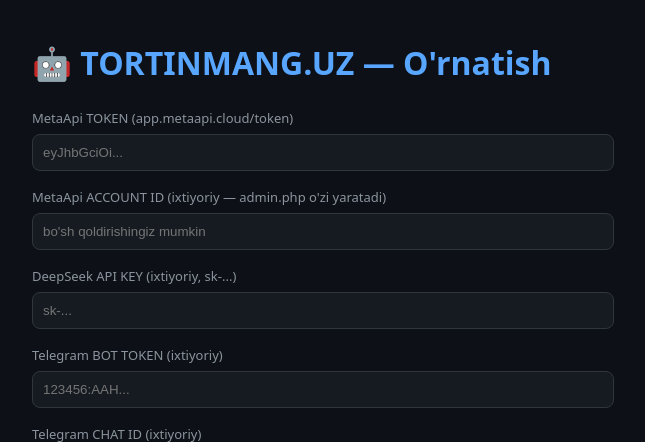
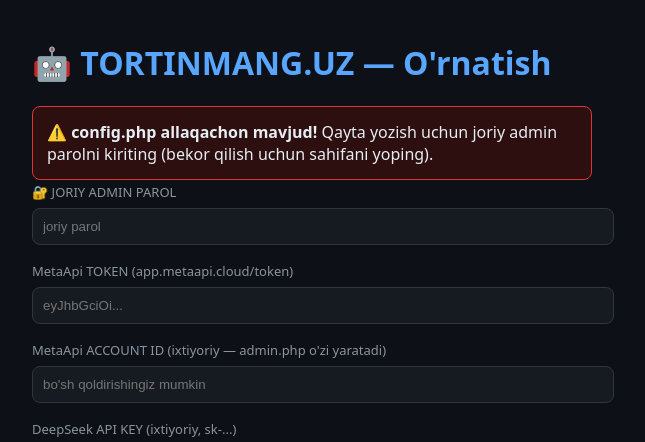
Before and after one commit to paeimovxasan-droid/bozor, a PHP site: page /install.php in a window 1280 px wide. Shown: the top 442 px of the page, without its empty margins (328-973 px from the left). Run offline with PHP 8.4, Linux system fonts and the light colour scheme.

Commit message:
Chuqur audit natijasida tuzatishlar: pending TTL, admin CSRF himoya, session fixation, install.php qayta yozish himoyasi
Co-authored-by: arena-agent <297053741+arena-agent@users.noreply.github.com>

```diff
--- a/php/cycle.php
+++ b/php/cycle.php
@@ -200,6 +200,12 @@ foreach ($positions as $p) {
 }
 
 // ── Yangi signallar ────────────────────────────────────────────
+// pending TTL: 30 daqiqadan eski kutayotgan yozuvlar tozalanadi,
+// aks holda simvol bloklanib qolishi mumkin
+foreach ($state['pending'] ?? [] as $psym => $prec) {
+    if (time() - intval($prec['ts'] ?? 0) > 1800) unset($state['pending'][$psym]);
+}
+
 if ($can_trade) {
     foreach ($cfg['SYMBOLS'] as $sym) {
         $has = false;
--- a/php/install.php
+++ b/php/install.php
@@ -6,7 +6,13 @@
  */
 $dir = __DIR__;
 $msg = '';
+$existing = is_file($dir . '/config.php') ? require $dir . '/config.php' : null;
 if ($_SERVER['REQUEST_METHOD'] === 'POST') {
+    // Agar config allaqachon mavjud bo'lsa — qayta yozish uchun joriy admin parol kerak
+    if ($existing && !hash_equals((string)($existing['ADMIN_PASS'] ?? ''),
+                                   (string)($_POST['currentpass'] ?? ''))) {
+        $msg = 'Mavjud config.php ni qayta yozish uchun JORIY admin parolni kiriting!';
+    } else {
     $cfg = [
         'META_API_TOKEN'  => trim($_POST['token'] ?? ''),
         'META_ACCOUNT_ID' => trim($_POST['account'] ?? ''),
@@ -63,6 +69,7 @@ PHP;
             $msg = 'OK';
         }
     }
+    }
 }
 ?>
 <!doctype html>
@@ -100,6 +107,12 @@ ma'lumotlar faylda saqlanadi. DB ma'lumotlarini ISPmanager da tekshiring.</div>
 <div class="err">❌ <?= htmlspecialchars($msg) ?></div>
 <?php endif; ?>
 <form method="post">
+<?php if ($existing): ?>
+<div class="err">⚠️ <b>config.php allaqachon mavjud!</b> Qayta yozish uchun
+joriy admin parolni kiriting (bekor qilish uchun sahifani yoping).</div>
+<label>🔐 JORIY ADMIN PAROL</label>
+<input name="currentpass" type="password" placeholder="joriy parol">
+<?php endif; ?>
 <label>MetaApi TOKEN (app.metaapi.cloud/token)</label>
 <input name="token" placeholder="eyJhbGciOi...">
 <label>MetaApi ACCOUNT ID (ixtiyoriy — admin.php o'zi yaratadi)</label>
```
Also changed, not shown: php/admin.php (+16 -3 lines), 1 other file.
